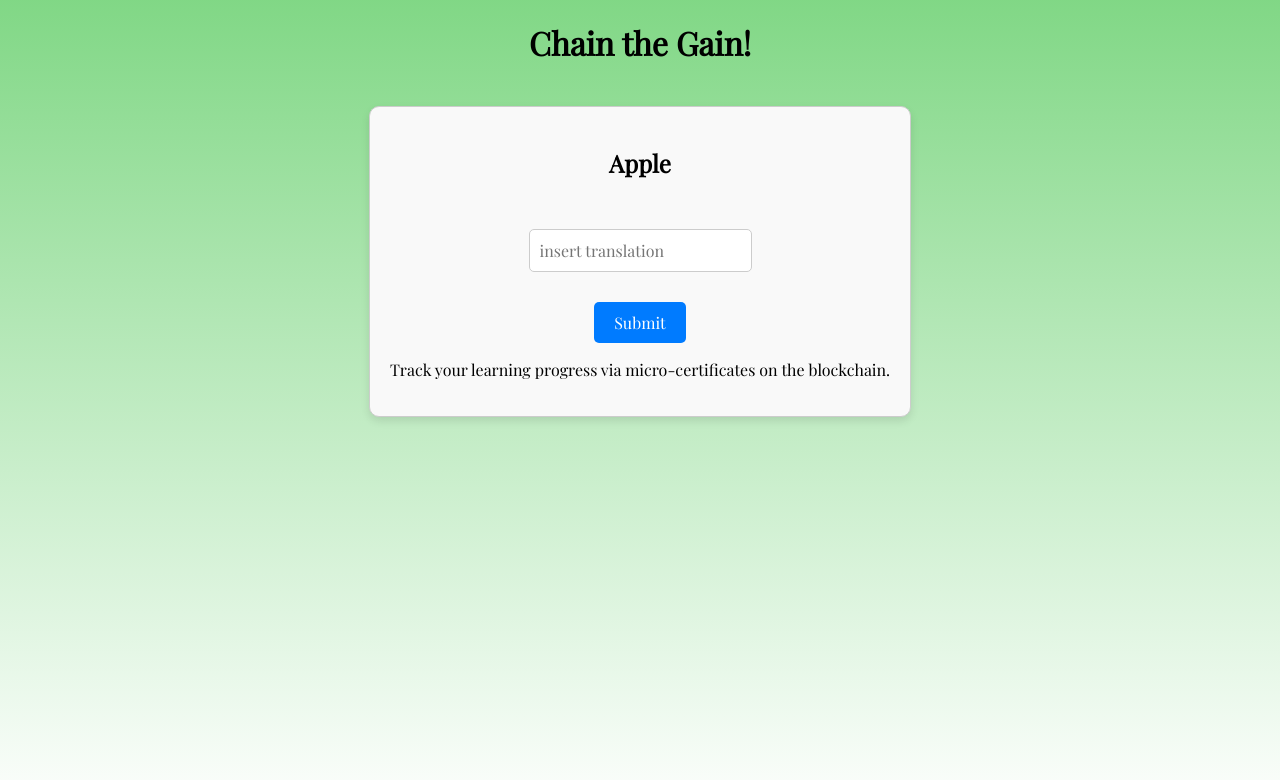
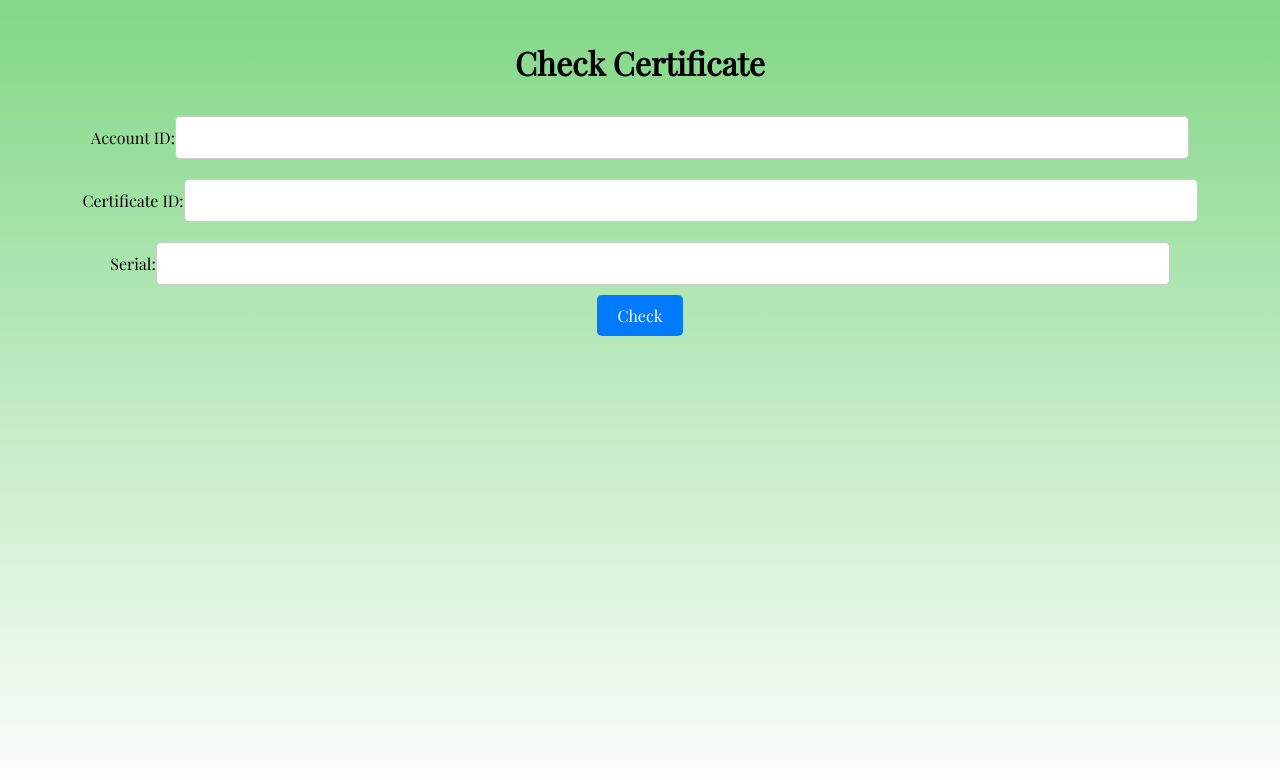
Before and after one commit to vauhochzett/liberate-language-learning, a React (Create React App) app in the folder my-app/: page /check-certs in a window 1280 px wide. Shown: the top 780 px of the page. Built offline with nearby package versions, Linux system fonts and the light colour scheme; no server answers.

Commit message:
added router. for subpage and check certs

```diff
--- a/my-app/package.json
+++ b/my-app/package.json
@@ -13,6 +13,7 @@
     "react-bootstrap": "^2.8.0",
     "react-confetti-explosion": "^2.1.2",
     "react-dom": "^18.2.0",
+    "react-router-dom": "^6.16.0",
     "react-scripts": "5.0.1",
     "web-vitals": "^2.1.4"
   },
--- a/my-app/src/App.js
+++ b/my-app/src/App.js
@@ -1,72 +1,16 @@
-import Cookies from "js-cookie";
-import React, { useCallback, useEffect, useState } from "react";
-import "./App.css";
-import Vocabulary from "./Vocabulary";
-import { vocabularies } from "./vocabularies";
-
-import Card from 'react-bootstrap/Card';
-import Col from 'react-bootstrap/Col';
-import Container from "react-bootstrap/Container";
-import Row from 'react-bootstrap/Row';
+import React from "react";
+import { BrowserRouter, Routes, Route } from "react-router-dom";
+import CheckCertificate from "./CheckCertificate"; // Import your subpage
+import Main from "./Main"; // Import your existing Vocabulary component or page
 
 function App() {
-  const [currentIndex, setCurrentVocabIndex] = useState(0); // New state for current index
-
-  const checkAccountData = useCallback(async () => {
-    const accId = Cookies.get("accId");
-    const pubKey = Cookies.get("pubKey");
-
-    if (!accId || !pubKey) {
-      const { AccId, PubKey, PrivKey } = await createKey();
-      Cookies.set("accId", AccId);
-      Cookies.set("pubKey", PubKey);
-      console.log(`Private Key: ${PrivKey}`);
-    }
-  }, []);
-
-  useEffect(() => {
-    checkAccountData();
-  }, [checkAccountData]);
-
-  const createKey = async () => {
-    const response = await fetch("/createKey", {
-      method: "POST",
-    });
-
-    if (response.ok) {
-      return await response.json();
-    } else {
-      throw new Error("Failed to create key");
-    }
-  };
-
-  const moveToNextVocab = () => {
-    if (currentIndex < vocabularies.length - 1) {
-      setCurrentVocabIndex(currentIndex + 1); // Move to the next vocab
-    }
-  };
-
   return (
-    <Container className="App">
-      <Row>
-        <Col>
-          <h1>Chain the Gain!</h1>
-        </Col>
-      </Row>
-      <Row>
-        <Col></Col>
-        <Col xs={12} md={8}>
-          <Card className="vocab-list">
-            <Vocabulary
-              key={currentIndex}
-              word={vocabularies[currentIndex].word}
-              onNext={moveToNextVocab} // Pass the handleNextVocab function as a prop
-            />
-          </Card>
-        </Col>
-        <Col></Col>
-      </Row>
-    </Container>
+    <BrowserRouter>
+      <Routes>
+        <Route path="/" element={<Main />} />
+        <Route path="/check-certs" element={<CheckCertificate />} />
+      </Routes>
+    </BrowserRouter>
   );
 }
 
--- /dev/null
+++ b/my-app/src/CheckCertificate.js
@@ -0,0 +1,99 @@
+import React, { useState } from "react";
+
+const CheckCertificate = () => {
+  const [accId, setAccId] = useState("");
+  const [certId, setCertId] = useState("");
+  const [serial, setSerial] = useState("");
+  const [isValid, setIsValid] = useState(null);
+
+  const mobileStyle = {
+    container: {
+      padding: "20px",
+      textAlign: "center",
+    },
+    input: {
+      width: "80%",
+      padding: "10px",
+      margin: "10px 0",
+    },
+    button: {
+      padding: "10px 20px",
+      fontSize: "16px",
+    },
+  };
+
+  const handleCheckCertificate = async () => {
+    const payload = {
+      AccId: accId,
+      CertId: certId,
+      Serial: serial,
+    };
+
+    try {
+      const response = await fetch("/checkCert", {
+        method: "POST",
+        headers: {
+          "Content-Type": "application/json",
+        },
+        body: JSON.stringify(payload),
+      });
+
+      if (response.ok) {
+        const data = await response.json();
+        setIsValid(data.Valid);
+      } else {
+        console.error("Failed to check certificate.");
+      }
+    } catch (error) {
+      console.error("An error occurred:", error);
+    }
+  };
+
+  return (
+    <div style={mobileStyle.container}>
+      <h1>Check Certificate</h1>
+      <div>
+        <label>Account ID:</label>
+        <input
+          type="text"
+          value={accId}
+          onChange={(e) => setAccId(e.target.value)}
+          style={mobileStyle.input}
+        />
+      </div>
+      <div>
+        <label>Certificate ID:</label>
+        <input
+          type="text"
+          value={certId}
+          onChange={(e) => setCertId(e.target.value)}
+          style={mobileStyle.input}
+        />
+      </div>
+      <div>
+        <label>Serial:</label>
+        <input
+          type="text"
+          value={serial}
+          onChange={(e) => setSerial(e.target.value)}
+          style={mobileStyle.input}
+        />
+      </div>
+      <button onClick={handleCheckCertificate} style={mobileStyle.button}>
+        Check
+      </button>
+
+      {isValid !== null && (
+        <div>
+          {isValid ? (
+            <p>The certificate is valid.</p>
+          ) : (
+            <p>The certificate is not valid.</p>
+          )}
+        </div>
+      )}
+    </div>
+  );
+};
+
+export default CheckCertificate;
--- /dev/null
+++ b/my-app/src/Main.js
@@ -0,0 +1,73 @@
+import Cookies from "js-cookie";
+import React, { useCallback, useEffect, useState } from "react";
+import "./Main.css";
+import Vocabulary from "./Vocabulary";
+import { vocabularies } from "./vocabularies";
+
+import Card from "react-bootstrap/Card";
+import Col from "react-bootstrap/Col";
+import Container from "react-bootstrap/Container";
+import Row from "react-bootstrap/Row";
+
+function Main() {
+  const [currentIndex, setCurrentVocabIndex] = useState(0); // New state for current index
+
+  const checkAccountData = useCallback(async () => {
+    const accId = Cookies.get("accId");
+    const pubKey = Cookies.get("pubKey");
+
+    if (!accId || !pubKey) {
+      const { AccId, PubKey, PrivKey } = await createKey();
+      Cookies.set("accId", AccId);
+      Cookies.set("pubKey", PubKey);
+      console.log(`Private Key: ${PrivKey}`);
+    }
+  }, []);
+
+  useEffect(() => {
+    checkAccountData();
+  }, [checkAccountData]);
+
+  const createKey = async () => {
+    const response = await fetch("/createKey", {
+      method: "POST",
+    });
+
+    if (response.ok) {
+      return await response.json();
+    } else {
+      throw new Error("Failed to create key");
+    }
+  };
+
+  const moveToNextVocab = () => {
+    if (currentIndex < vocabularies.length - 1) {
+      setCurrentVocabIndex(currentIndex + 1); // Move to the next vocab
+    }
+  };
+
+  return (
+    <Container className="Main">
+      <Row>
+        <Col>
+          <h1>Chain the Gain!</h1>
+        </Col>
+      </Row>
+      <Row>
+        <Col></Col>
+        <Col xs={12} md={8}>
+          <Card className="vocab-list">
+            <Vocabulary
+              key={currentIndex}
+              word={vocabularies[currentIndex].word}
+              onNext={moveToNextVocab} // Pass the handleNextVocab function as a prop
+            />
+          </Card>
+        </Col>
+        <Col></Col>
+      </Row>
+    </Container>
+  );
+}
+
+export default Main;
```
Also changed, not shown: my-app/src/Main.css (renamed from my-app/src/App.css), 1 other file (tests, documents, lock files or other folders).
